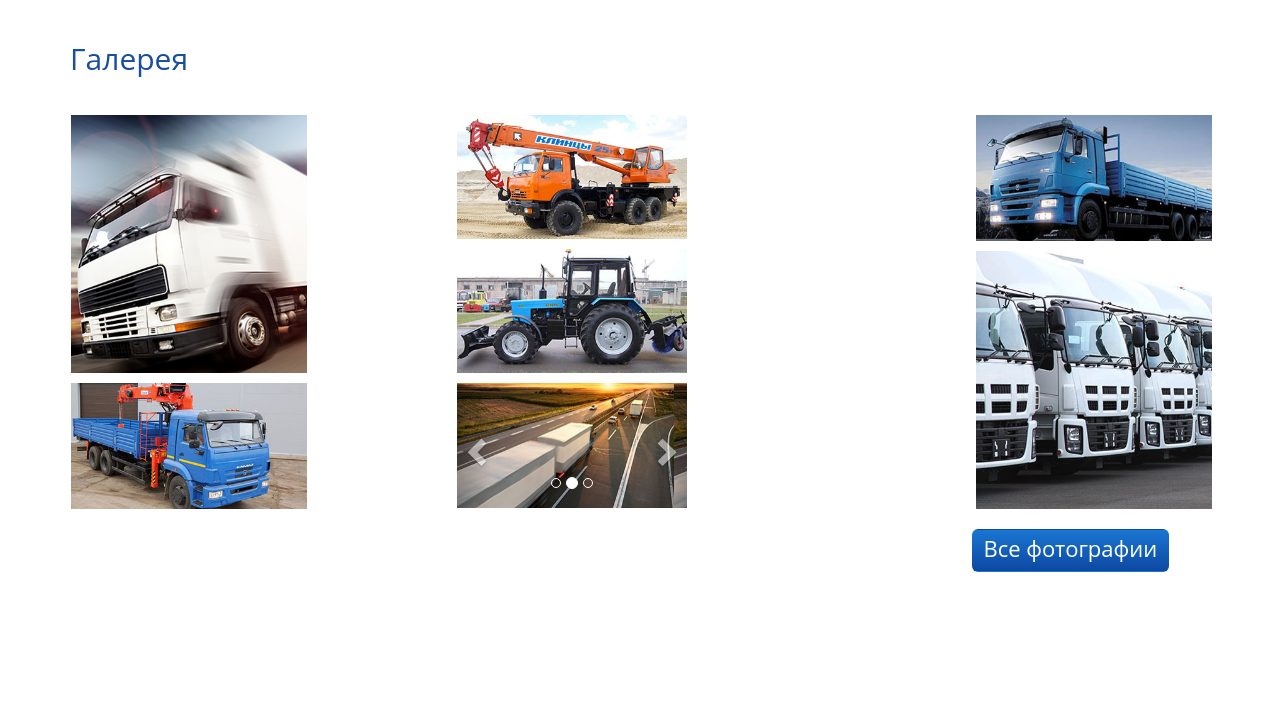
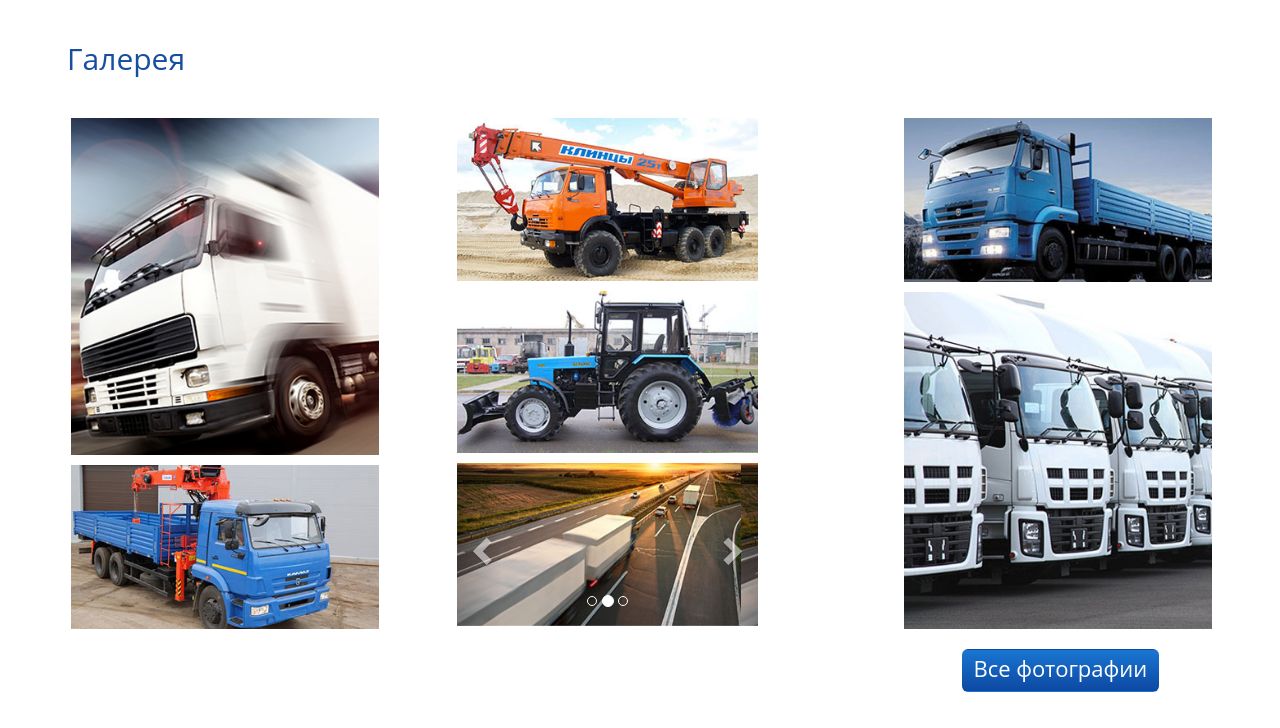
Before and after one commit to vmolchanov/Tracstroy, a plain HTML site: page index.html in a window 1280 px wide. Shown: the part 100-828 px from the top of the page. Before the commit the page ends 800 px from the top, so only its background shows below. Drawn offline with nearby package versions, Linux system fonts and the light colour scheme.

Commit message:
Added styles for middle devices

```diff
--- a/css/style.css
+++ b/css/style.css
@@ -303,6 +303,37 @@
 }
 
 
+@media (min-width: 992px) {
+
+    /* Красная линия */
+    .menu-001::after {
+        width: 942px;
+    }
+
+    .gallery-001 .header {
+        margin-left: -3px;
+        margin-bottom: 43px;
+    }
+
+    .gallery-001 .thumbnail {
+        width: 308px;
+    }
+
+    .gallery-001 .row > div:nth-child(2) .thumbnail {
+        width: 301px;
+    }
+
+    .gallery-001 .carousel {
+        width: 301px;
+    }
+
+    .gallery-001 .button-block {
+        margin-left: 29px;
+    }
+
+}
+
+
 
 /*@media (min-width: 1200px) {*/
 
```
